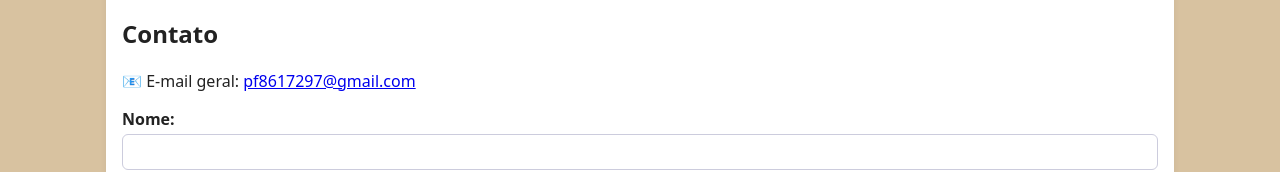
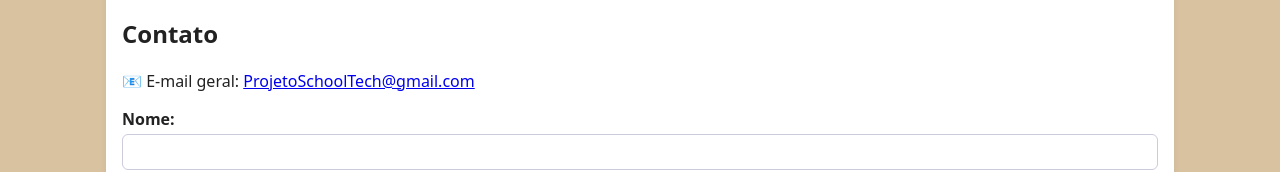
Before and after one commit to projetoschooltech-cmd/SchoolTech, a plain HTML site: page index.html in a window 1280 px wide. Shown: the part 2080-2252 px from the top of the page. Drawn offline with Linux system fonts and the light colour scheme.

Commit message:
Add files via upload

```diff
--- a/index.html
+++ b/index.html
@@ -129,11 +129,13 @@
         <p>Instruções sobre como cuidar das máquinas e preservar o sistema.</p>
       </article>
     </section>
+
 <article class="card">
   Nosso projeto tem como objetivo fazer com que os computadores das escolas públicas, mesmo aqueles mais antigos ou com baixo desempenho, voltem a funcionar corretamente.
-Para isso, utilizamos o Xubuntu, um sistema operacional leve e gratuito, e o LibreOffice, uma suíte de escritório completa e acessível.
-Essas ferramentas permitem que os alunos e professores tenham acesso a programas modernos e eficientes, sem a necessidade de máquinas novas ou licenças pagas.
+  Para isso, utilizamos o Xubuntu, um sistema operacional leve e gratuito, e o LibreOffice, uma suíte de escritório completa e acessível.
+  Essas ferramentas permitem que os alunos e professores tenham acesso a programas modernos e eficientes, sem a necessidade de máquinas novas ou licenças pagas.
 </article>
+
     <section id="gallery" class="card">
       <h2>Galeria</h2>
       <div class="carousel">
@@ -147,10 +149,9 @@ Essas ferramentas permitem que os alunos e professores tenham acesso a programas
       </div>
     </section>
 
-
     <section id="contact" class="card">
       <h2>Contato</h2>
-      <p>📧 E-mail geral: <a href="mailto:pf8617297@gmail.com">pf8617297@gmail.com</a></p>
+      <p>📧 E-mail geral: <a href="mailto:ProjetoSchoolTech@gmail.com">ProjetoSchoolTech@gmail.com</a></p>
       <form id="contact-form" novalidate>
         <label for="name">Nome:</label>
         <input type="text" id="name" name="name" required minlength="2">
```
